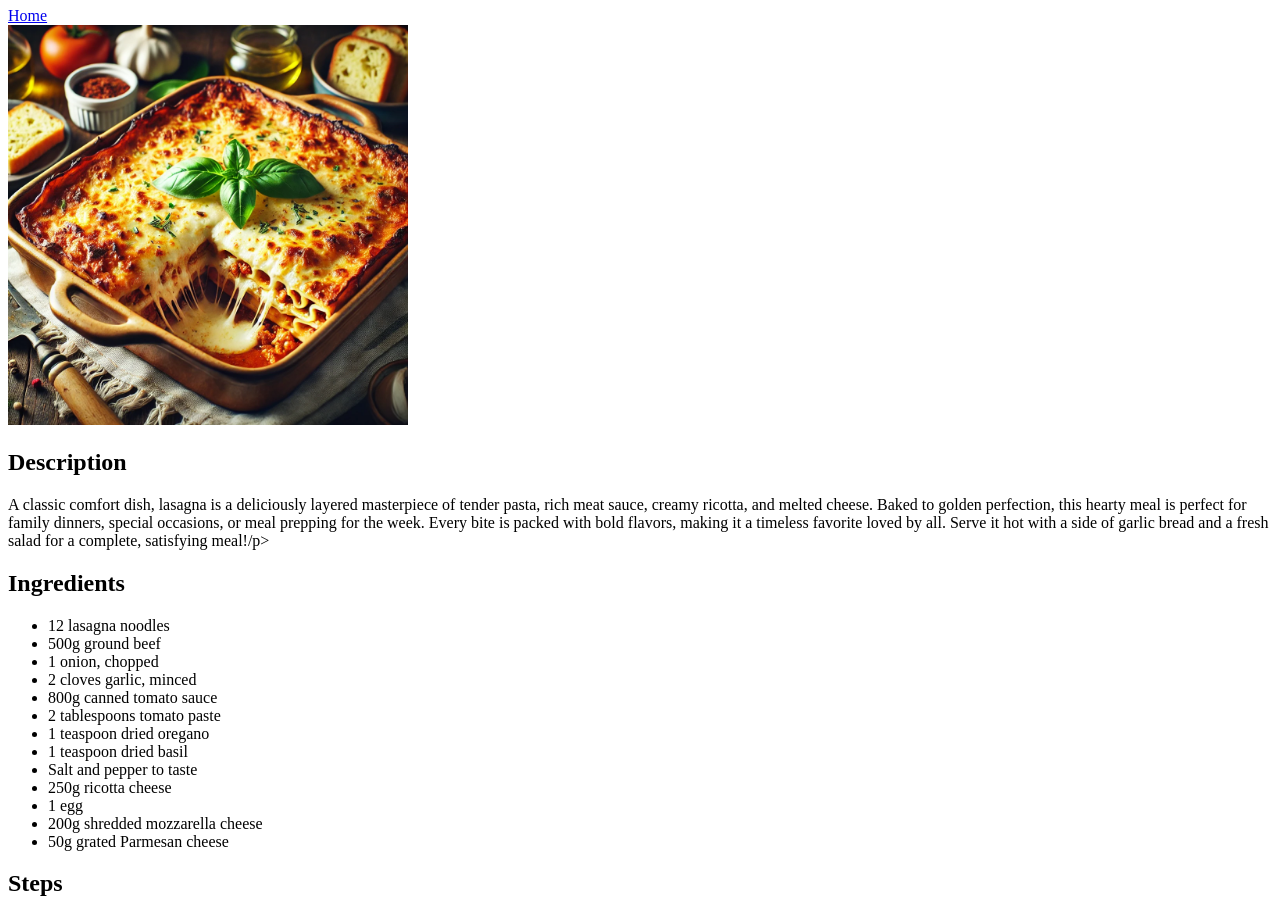
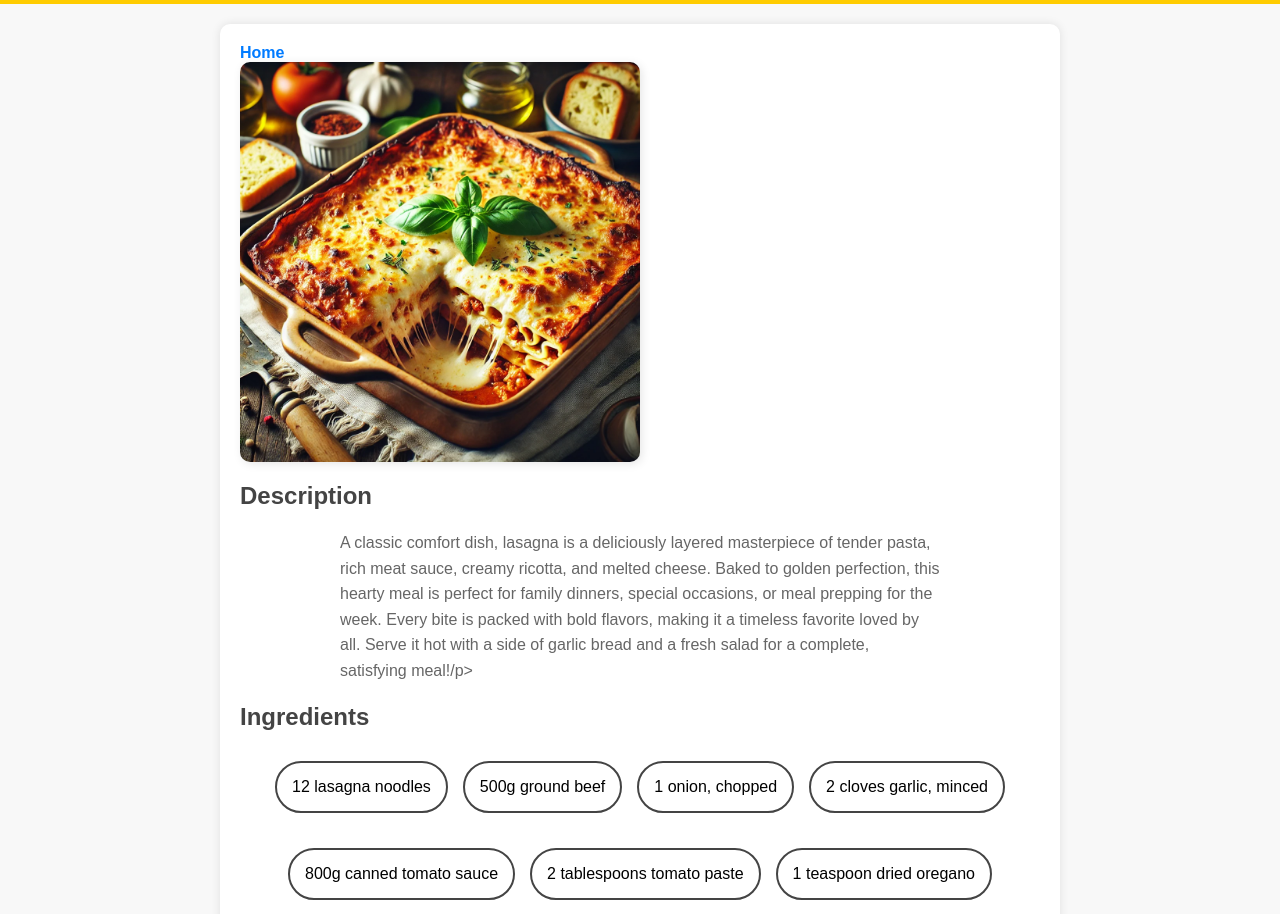
Before and after one commit to sudh7n/odin-recipes, a plain HTML site: page recipes/lasagna.html in a window 1280 px wide. Shown: the part 73-987 px from the top of the page. Drawn offline with Linux system fonts and the light colour scheme.

Commit message:
style added

```diff
--- a/recipes/lasagna.html
+++ b/recipes/lasagna.html
@@ -4,28 +4,30 @@
     <meta charset="UTF-8">
     <meta name="viewport" content="width=device-width, initial-scale=1.0">
     <title>Lasagna</title>
+    <link rel="stylesheet" href="../style.css">
 </head>
 <body>
     <h1>Lasagna</h1>
+    <div class="container">
             <a href="../index.html">Home</a><br>
         <img src="../images/Lasagna.webp" alt="Lasagna" height="400" width="400">
         <h2>Description</h2>
         <p>A classic comfort dish, lasagna is a deliciously layered masterpiece of tender pasta, rich meat sauce, creamy ricotta, and melted cheese. Baked to golden perfection, this hearty meal is perfect for family dinners, special occasions, or meal prepping for the week. Every bite is packed with bold flavors, making it a timeless favorite loved by all. Serve it hot with a side of garlic bread and a fresh salad for a complete, satisfying meal!/p>
         <h2>Ingredients</h2>
-    <ul>
-        <li>12 lasagna noodles</li>
-        <li>500g ground beef</li>
-        <li>1 onion, chopped</li>
-        <li>2 cloves garlic, minced</li>
-        <li>800g canned tomato sauce</li>
-        <li>2 tablespoons tomato paste</li>
-        <li>1 teaspoon dried oregano</li>
-        <li>1 teaspoon dried basil</li>
-        <li>Salt and pepper to taste</li>
-        <li>250g ricotta cheese</li>
-        <li>1 egg</li>
-        <li>200g shredded mozzarella cheese</li>
-        <li>50g grated Parmesan cheese</li>
+        <ul class="ingredients">
+            <li class="ingredients-item">12 lasagna noodles</li>
+            <li class="ingredients-item">500g ground beef</li>
+            <li class="ingredients-item">1 onion, chopped</li>
+            <li class="ingredients-item">2 cloves garlic, minced</li>
+            <li class="ingredients-item">800g canned tomato sauce</li>
+            <li class="ingredients-item">2 tablespoons tomato paste</li>
+            <li class="ingredients-item">1 teaspoon dried oregano</li>
+            <li class="ingredients-item">1 teaspoon dried basil</li>
+            <li class="ingredients-item">Salt and pepper to taste</li>
+            <li class="ingredients-item">250g ricotta cheese</li>
+            <li class="ingredients-item">1 egg</li>
+            <li class="ingredients-item">200g shredded mozzarella cheese</li>
+            <li class="ingredients-item">50g grated Parmesan cheese</li>
         </ul>
 
         <h2>Steps</h2>
@@ -50,5 +52,6 @@
             <li>Bake for 35-40 minutes until the cheese is golden and bubbly.</li>
             <li>Let it rest for 10 minutes before slicing and serving.</li>
         </ol>
+    </div>
 </body>
 </html>
--- /dev/null
+++ b/style.css
@@ -0,0 +1,97 @@
+/* General Styles */
+body {
+    font-family: Arial, sans-serif;
+    background-color: #f8f8f8;
+    margin: 0;
+    padding: 0;
+}
+
+h1 {
+    color: #333;
+    background-color: #ffcc00;
+    padding: 20px;
+    margin: 0 auto;
+    text-align: center;
+}
+
+h2 {
+    color: #444;
+    margin-top: 20px;
+    text-align: left;
+}
+
+p {
+    color: #666;
+    max-width: 600px;
+    margin: 10px auto;
+    line-height: 1.6;
+    text-align: left;
+}
+
+ul {
+    list-style: none;
+    padding: 0;
+    text-align: left;
+}
+
+li {
+    margin: 10px 0;
+}
+
+/* Navigation Links */
+a {
+    text-decoration: none;
+    color: #007bff;
+    font-weight: bold;
+    transition: color 0.3s;
+}
+
+a:hover {
+    color: #0056b3;
+}
+
+/* Recipe Image */
+img {
+    border-radius: 10px;
+    margin: 20px 0;
+    box-shadow: 2px 2px 10px rgba(0, 0, 0, 0.1);
+    display: block;
+    max-width: 100%;
+    height: auto;
+    margin: 0;
+}
+
+/* Recipe List */
+ul.recipe-list {
+    display: flex;
+    flex-direction: column;
+    align-items: center;
+    padding: 20px;
+    max-width: 600px;
+    margin: 0 auto;
+}
+
+/* Recipe Page Layout */
+.container {
+    background: white;
+    max-width: 800px;
+    margin: 20px auto;
+    padding: 20px;
+    border-radius: 10px;
+    box-shadow: 0px 0px 10px rgba(0, 0, 0, 0.1);
+    text-align: left;
+}
+
+.ingredients {
+    display: flex;
+    flex-wrap: wrap;
+    justify-content: center;
+    align-content: space-between;
+    gap: 15px
+}
+
+.ingredients-item {
+    border: 2px solid #444;
+    border-radius: 100px;
+    padding: 15px;
+}
```
Also changed, not shown: index.html (+2 -3 lines), recipes/sandwich.html (+8 -5 lines), recipes/spaghetti.html (+11 -8 lines), recipes/toast.html (+13 -8 lines). Lines whose indentation alone changed are shown as unchanged.
